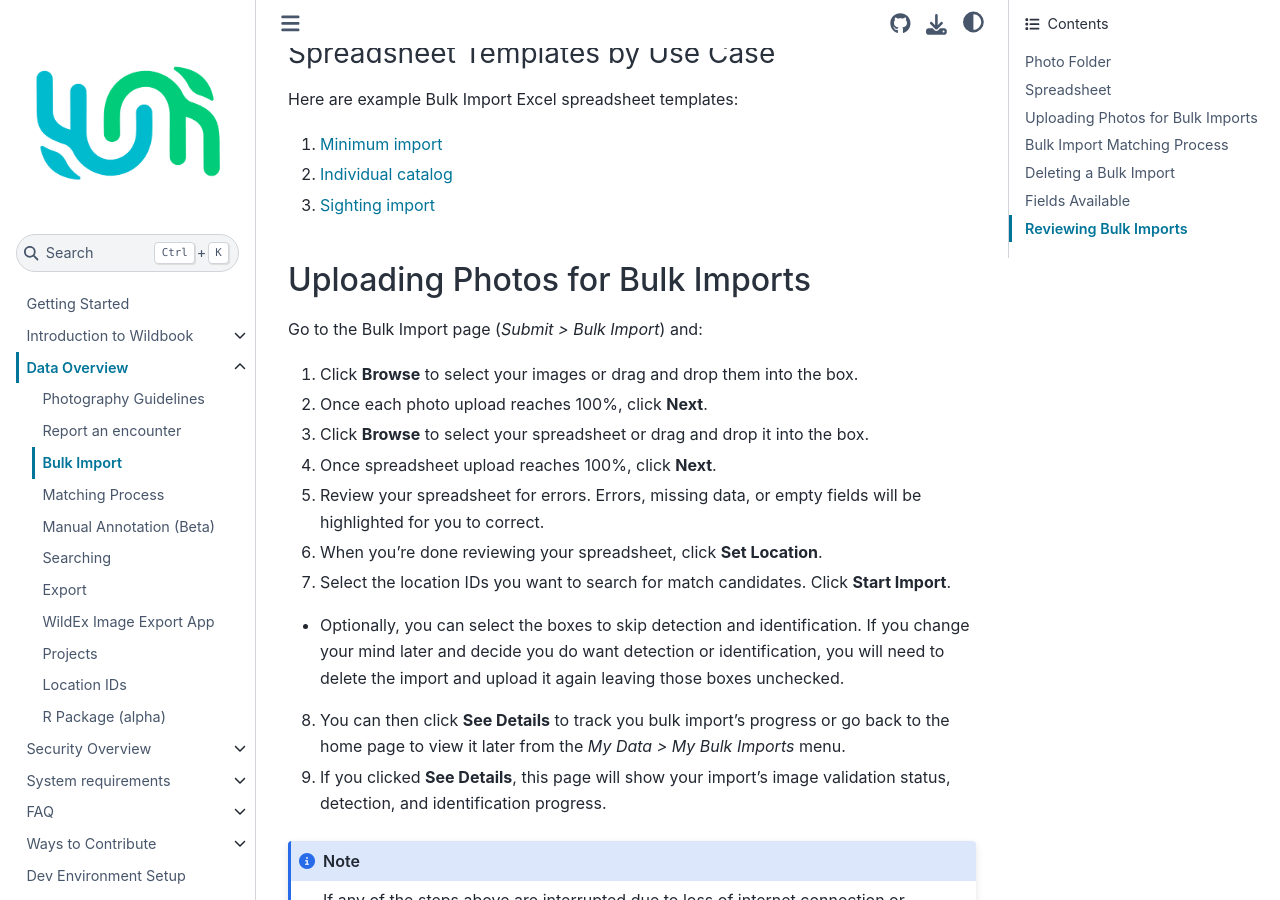
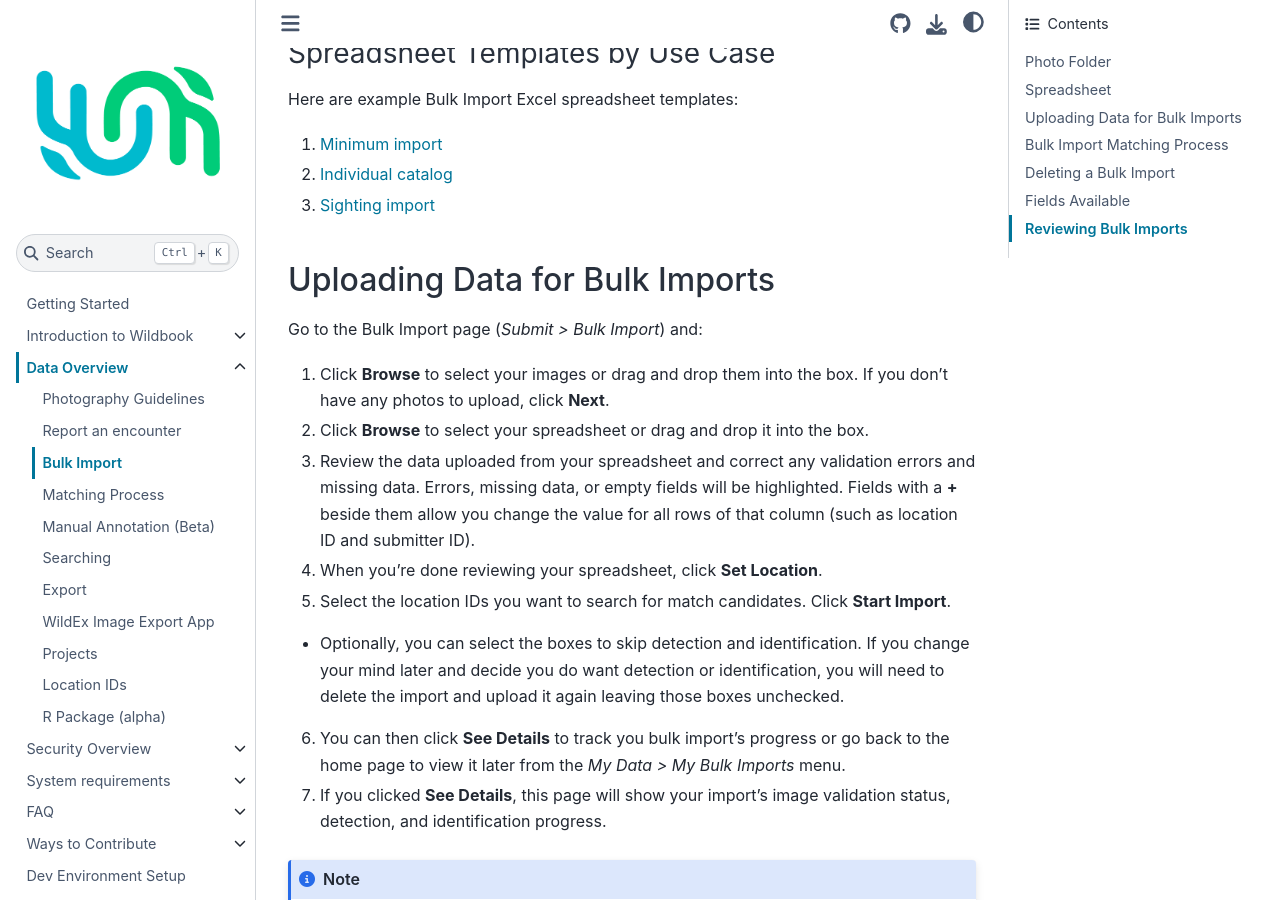
Before and after one commit to WildMeOrg/wildbook-docs, a Sphinx documentation site: the page built from docs/data/bulk-import-beta.md, in a window 1280 px wide and 900 px high, scrolled down 1646 px. Built offline with Sphinx 7.4.7 and the Sphinx Book theme 1.1.4, drawn with Linux system fonts in a browser that asks for light colours; some of the changed text lies outside the part shown.

Commit message:
Update bulk-import-beta.md
Incorporated @vkirkl's feedback

````diff
--- a/docs/data/bulk-import-beta.md
+++ b/docs/data/bulk-import-beta.md
@@ -45,20 +45,18 @@
 2. [Individual catalog](../assets/templates/individual_catalog_import.xlsx)
 3. [Sighting import](../assets/templates/sighting_import.xlsx)
 
-## Uploading Photos for Bulk Imports
+## Uploading Data for Bulk Imports
 
 Go to the Bulk Import page (*Submit > Bulk Import*) and:
 
-1. Click **Browse** to select your images or drag and drop them into the box.
-2. Once each photo upload reaches 100%, click **Next**.
-3. Click **Browse** to select your spreadsheet or drag and drop it into the box.
-4. Once spreadsheet upload reaches 100%, click **Next**.
-5. Review your spreadsheet for errors. Errors, missing data, or empty fields will be highlighted for you to correct.
-6. When you're done reviewing your spreadsheet, click **Set Location**.
-7. Select the location IDs you want to search for match candidates. Click **Start Import**.
+1. Click **Browse** to select your images or drag and drop them into the box. If you don't have any photos to upload, click **Next**.
+2. Click **Browse** to select your spreadsheet or drag and drop it into the box.
+3. Review the data uploaded from your spreadsheet and correct any validation errors and missing data. Errors, missing data, or empty fields will be highlighted. Fields with a **+** beside them allow you change the value for all rows of that column (such as location ID and submitter ID).
+4. When you're done reviewing your spreadsheet, click **Set Location**.
+5. Select the location IDs you want to search for match candidates. Click **Start Import**.
 - Optionally, you can select the boxes to skip detection and identification. If you change your mind later and decide you do want detection or identification, you will need to delete the import and upload it again leaving those boxes unchecked.
-8. You can then click **See Details** to track you bulk import's progress or go back to the home page to view it later from the *My Data > My Bulk Imports* menu.
-9. If you clicked **See Details**, this page will show your import's image validation status, detection, and identification progress.
+6. You can then click **See Details** to track you bulk import's progress or go back to the home page to view it later from the *My Data > My Bulk Imports* menu.
+7. If you clicked **See Details**, this page will show your import's image validation status, detection, and identification progress.
 
 ```{note}
 If any of the steps above are interrupted due to loss of internet connection or closing your browser tab, your progress will be saved as a draft locally to your device. You'll see a prompt to continue where you left off or start over when you revisit the **Submit Bulk Import** page.
````
Also changed, not shown: other parts of docs/data/bulk-import-beta.md (+2 -2 lines).
